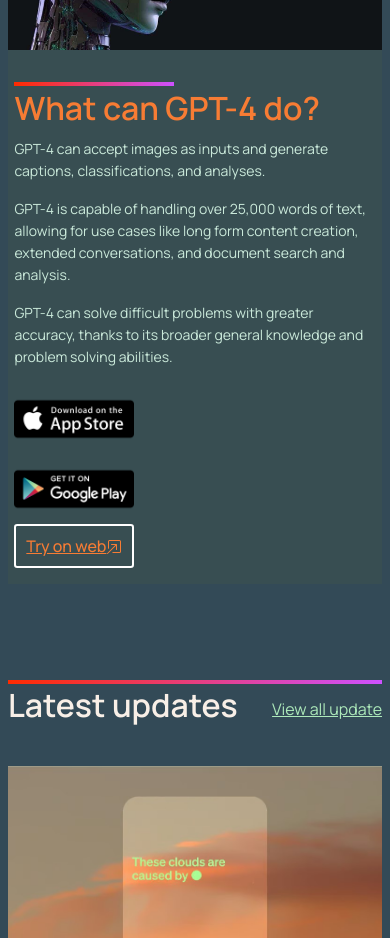
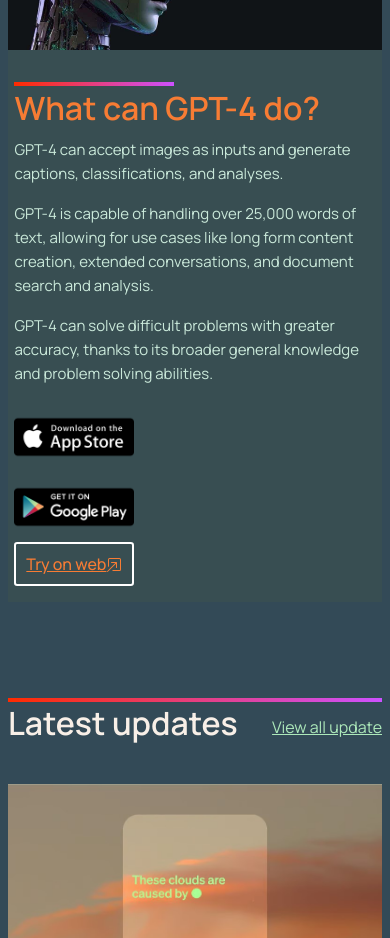
Before and after one commit to phuchs47203/first_front_end_bootstrap, a React (Create React App) app: page / in a window 390 px wide. Shown: the part 1140-2078 px from the top of the page. Built offline with nearby package versions, Linux system fonts and the light colour scheme.

Commit message:
edit font size p of chatgpt

```diff
--- a/src/Container/Chatgpt/chatgpt.css
+++ b/src/Container/Chatgpt/chatgpt.css
@@ -129,8 +129,8 @@
     }
 
     .gpt4_chatgpt_contain-content-p p {
-        font-size: 14px;
-        line-height: 22px;
+        font-size: 15px;
+        line-height: 24px;
     }
 
     .gpt4_chatgpt_contain {
```
